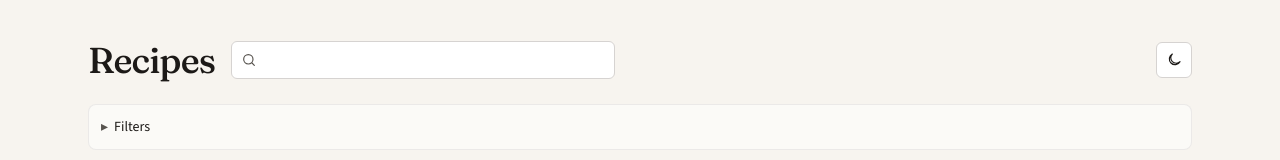
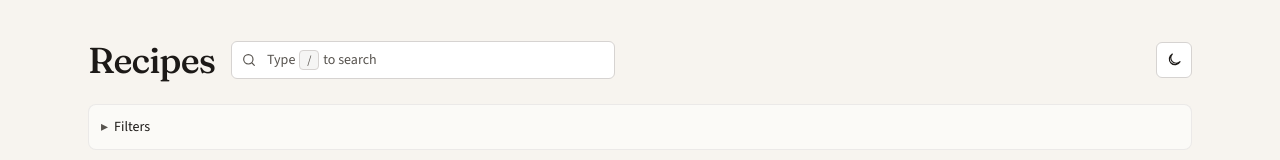
Before and after one commit to spectorp/recipes, a React (Vite) app: page / in a window 1280 px wide. Shown: the top 160 px of the page. Built offline with nearby package versions, Linux system fonts and the light colour scheme.

Commit message:
feat: type '/' as shortcut to search

```diff
--- a/src/pages/HomePage.tsx
+++ b/src/pages/HomePage.tsx
@@ -1,4 +1,4 @@
-import { useMemo } from 'react'
+import { useEffect, useMemo, useRef } from 'react'
 import { FilterPanel } from '../components/FilterPanel'
 import { RecipeCard } from '../components/RecipeCard'
 import { ThemeToggle } from '../components/ThemeToggle'
@@ -17,8 +17,40 @@ function countPanelFilters(filters: BrowseFilters): number {
   return countActiveFilters(withoutQuery)
 }
 
+function isTypingTarget(target: EventTarget | null): boolean {
+  if (!(target instanceof HTMLElement)) return false
+  const tag = target.tagName
+  return (
+    tag === 'INPUT' ||
+    tag === 'TEXTAREA' ||
+    tag === 'SELECT' ||
+    target.isContentEditable
+  )
+}
+
 export function HomePage() {
   const { filters, setFilters, filtersOpen, setFiltersOpen } = useBrowseState()
+  const searchRef = useRef<HTMLInputElement>(null)
+
+  useEffect(() => {
+    const onKeyDown = (event: KeyboardEvent) => {
+      if (
+        event.key !== '/' ||
+        event.metaKey ||
+        event.ctrlKey ||
+        event.altKey ||
+        event.repeat ||
+        event.isComposing ||
+        isTypingTarget(event.target)
+      ) {
+        return
+      }
+      event.preventDefault()
+      searchRef.current?.focus()
+    }
+    document.addEventListener('keydown', onKeyDown)
+    return () => document.removeEventListener('keydown', onKeyDown)
+  }, [])
 
   const visible = useMemo(
     () => filterAndSortRecipes(recipes, filters),
@@ -38,7 +70,7 @@ export function HomePage() {
           <h1 className="font-display shrink-0 text-3xl tracking-tight text-ink sm:text-4xl dark:text-stone-50">
             Recipes
           </h1>
-          <label className="relative min-w-0 flex-1 basis-full sm:basis-48 sm:max-w-sm">
+          <label className="group relative min-w-0 flex-1 basis-full sm:basis-48 sm:max-w-sm">
             <span className="sr-only">Search</span>
             <svg
               viewBox="0 0 24 24"
@@ -54,8 +86,10 @@ export function HomePage() {
               <path d="m20 20-3.5-3.5" />
             </svg>
             <input
+              ref={searchRef}
               type="search"
               placeholder=""
+              aria-keyshortcuts="/"
               value={filters.query}
               onChange={(e) =>
                 setFilters({ ...filters, query: e.target.value })
@@ -64,6 +98,18 @@ export function HomePage() {
                 filters.query.trim() ? 'pr-10' : 'pr-3'
               }`}
             />
+            {filters.query.length === 0 && (
+              <span
+                className="pointer-events-none absolute inset-y-0 left-9 flex items-center gap-1 text-base text-ink-muted group-focus-within:hidden sm:text-sm dark:text-stone-500"
+                aria-hidden
+              >
+                Type
+                <kbd className="inline-flex h-5 min-w-5 items-center justify-center rounded border border-stone-300 bg-stone-100 px-1 font-sans text-xs leading-none text-stone-600 dark:border-stone-600 dark:bg-stone-800 dark:text-stone-300">
+                  /
+                </kbd>
+                to search
+              </span>
+            )}
             {filters.query.length > 0 && (
               <button
                 type="button"
```
Also changed, not shown: 1 other file (tests, documents, lock files or other folders).
